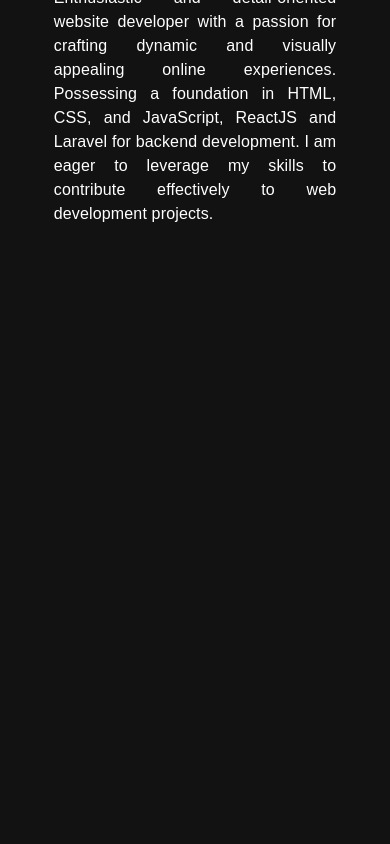
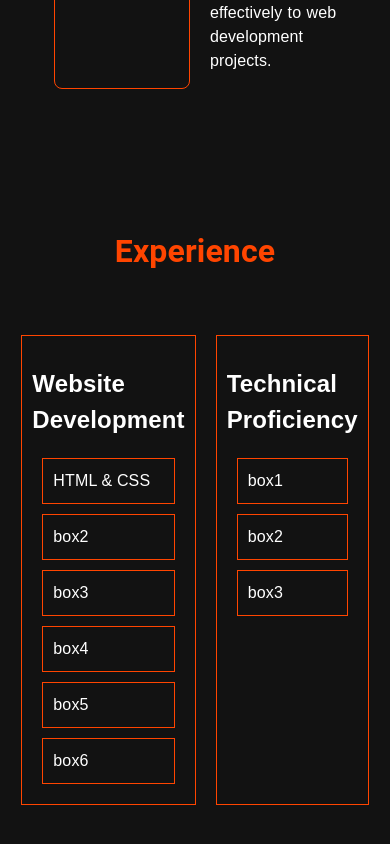
Before and after one commit to maktezi/myPorfolio, a React (Vite) app: page / in a window 390 px wide. Shown: the part 1899-2743 px from the top of the page. Built offline with nearby package versions, Linux system fonts and the light colour scheme.

Commit message:
experience page added and cutomize files

```diff
--- a/src/App.jsx
+++ b/src/App.jsx
@@ -7,7 +7,7 @@ import NavLinkMobile from './components/navbar/NavLinkMobile';
 import Profile from './components/profile/Profile';
 import ProfilePic from './components/profile/ProfilePic';
 import About from './components/section/About';
-// import Experience from './components/section/Experience';
+import Experience from './components/section/Experience';
 
 const App = () => {
 
@@ -35,7 +35,7 @@ const App = () => {
     </section>
 
     <section id='experience'>
-        {/* <Experience/> */}
+        <Experience/>
     </section>
 
   </>
--- a/src/components/section/About.jsx
+++ b/src/components/section/About.jsx
@@ -1,4 +1,4 @@
-import './section.css'
+import './css/about.css'
 import aboutPic from '/src/assets/img/about-pic.png';
 import experience from '/src/assets/img/experience.png';
 import education from '/src/assets/img/education.png';
@@ -30,7 +30,7 @@ const About = () => {
                         <p className='text'>Computer Engineering</p>
                     </div>
                 </div>
-                <div className='about-details'>
+                <div id='about-text' className='about-details'>
                     <p>Enthusiastic and detail-oriented website developer with a passion for crafting dynamic and visually appealing online experiences. Possessing a foundation in HTML, CSS, and JavaScript, ReactJS and Laravel for backend development. I am eager to leverage my skills to contribute effectively to web development projects.</p>
                 </div>
             </div>
--- a/src/components/section/Experience.jsx
+++ b/src/components/section/Experience.jsx
@@ -1,9 +1,26 @@
-
+import './css/experience.css'
 
 const Experience = () => {
     return (
     <>
         <h1 className="title">Experience</h1>
+        <div className='experience-wrapper'>
+            <div className='big-box'>
+                <h2>Website Development</h2>
+                <div className='small-box'>HTML & CSS</div>
+                <div className='small-box'>box2</div>
+                <div className='small-box'>box3</div>
+                <div className='small-box'>box4</div>
+                <div className='small-box'>box5</div>
+                <div className='small-box'>box6</div>
+            </div>
+            <div className='big-box'>
+                <h2>Technical Proficiency</h2>
+                <div className='small-box'>box1</div>
+                <div className='small-box'>box2</div>
+                <div className='small-box'>box3</div>
+            </div>
+        </div>
     </>
     )
 }
--- a/src/components/section/section.css
+++ b/src/components/section/css/about.css
@@ -70,7 +70,15 @@
         flex-direction: column;
     }
 
-    .box {
-        width: 100%;
+    .about-img {
+        margin-top: -50px;
+        margin-bottom: -10px;
+        width: 500px;
+        height: 200px;
+        object-fit: cover;
+    }
+
+    .about-img {
+        display: none;
     }
 }
--- /dev/null
+++ b/src/components/section/css/experience.css
@@ -0,0 +1,26 @@
+.title {
+    text-align: center;
+    margin: 50px 0;
+}
+
+.experience-wrapper {
+    display: flex;
+    margin: auto;
+    justify-content: center;
+    font-family: Montserrat, sans-serif;
+}
+
+.big-box {
+    display: inline-block;
+    padding: 10px;
+    margin: 10px;
+    width: 500px;
+    border: 1px solid orangered;
+}
+
+.small-box {
+    display: flex;
+    padding: 10px;
+    margin: 10px;
+    border: 1px solid orangered;
+}
```
